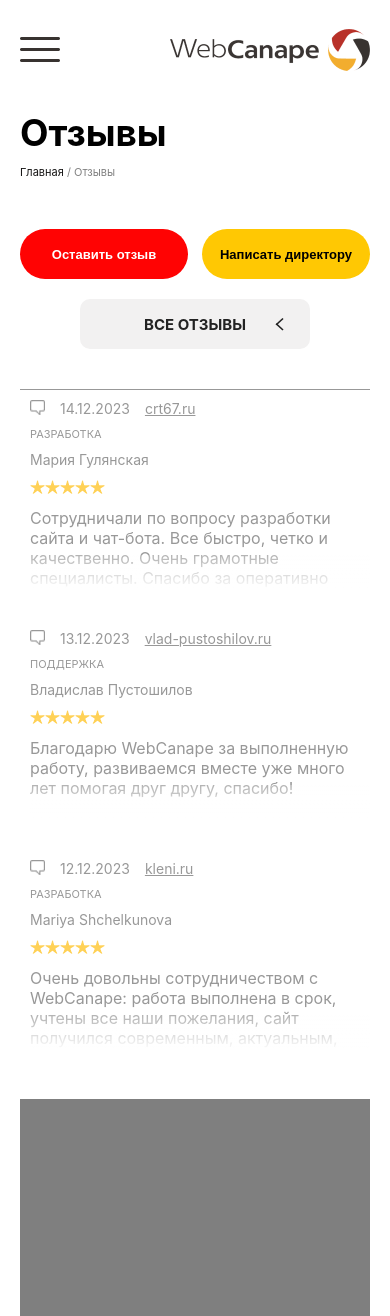
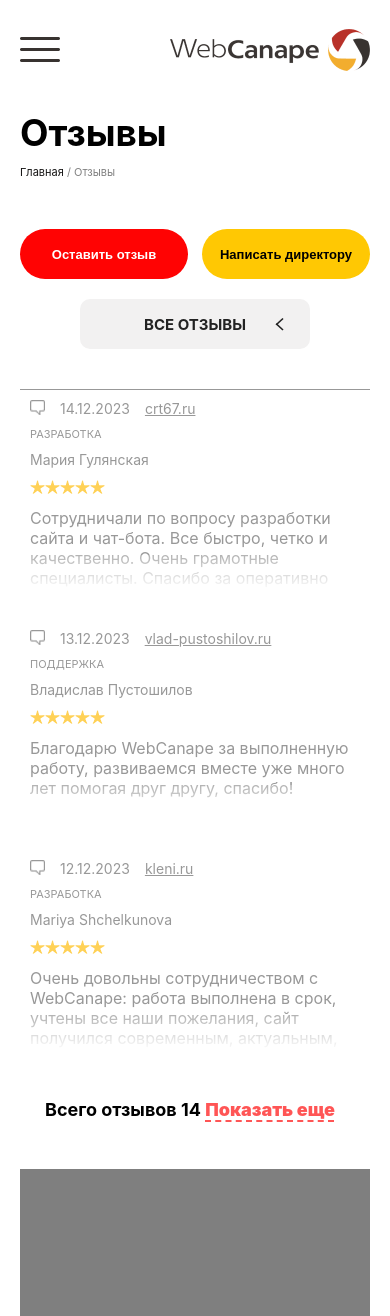
Before and after one commit to djakuzi/Feedback, a React (Vite) app: page / in a window 390 px wide. Shown: the top 1316 px of the page. Built offline with nearby package versions, Linux system fonts and the light colour scheme.

Commit message:
dev openMore Feedback

```diff
--- a/src/component/FeedbackCard/FeedbackCard.module.css
+++ b/src/component/FeedbackCard/FeedbackCard.module.css
@@ -1,6 +1,7 @@
 
 
 .feedbackCard{
+    /* background-color: aqua; */
     position: relative;
     cursor: pointer;
     color: #989898;
--- a/src/component/FeedbackMenu/FeedbackMenu.jsx
+++ b/src/component/FeedbackMenu/FeedbackMenu.jsx
@@ -1,10 +1,112 @@
+import { useEffect, useRef, useState } from "react"
 import FeedbackCard from "../FeedbackCard/FeedbackCard"
 import styles from "./FeedbackMenu.module.css"
 
+function calculatorHeightFeedbackMenu(bodyWidth, quantityCards, feedbackMenu, setOpenMore){
+
+     if(bodyWidth <= 1000 && bodyWidth >= 901){
+
+            let heightRows = 330
+            let min = 660
+            let max = Math.ceil(quantityCards/3) * heightRows
+            console.log(feedbackMenu.offsetHeight)
+
+            feedbackMenu.style.height = feedbackMenu.offsetHeight + min + 'px'
+
+            if(feedbackMenu.offsetHeight > max) {
+                feedbackMenu.style.height = max + 'px'
+                setOpenMore(false)
+            }
+
+            if (feedbackMenu.offsetHeight < max){
+                setOpenMore(true)
+            }
+
+        }
+
+    if(bodyWidth <= 900 && bodyWidth >= 561){
+
+        let heightRows = 250
+        let min = 750
+        let max = Math.ceil(quantityCards/2) * heightRows
+
+        feedbackMenu.style.height = feedbackMenu.offsetHeight + min + 'px'
+
+        if(feedbackMenu.offsetHeight > max) {
+            feedbackMenu.style.height = max + 'px'
+            setOpenMore(false)
+        }
+
+        if (feedbackMenu.offsetHeight < max){
+            setOpenMore(true)
+        }
+    }
+
+    if(bodyWidth <= 560){
+
+        let heightRows = 230
+        let min = 690
+        let max = Math.ceil(quantityCards/1) * heightRows
+        console.log(feedbackMenu.offsetHeight)
+
+        feedbackMenu.style.height = feedbackMenu.offsetHeight + min + 'px'
+
+        if(feedbackMenu.offsetHeight > max) {
+            feedbackMenu.style.height = max + 'px'
+            setOpenMore(false)
+        }
+
+        if (feedbackMenu.offsetHeight < max){
+            setOpenMore(true)
+        }
+    }
+}
+
 export default function FeedbackMenu({feedback, filter,setFeedbackDetails,setOpen}){
 
+    const [openMore, setOpenMore] = useState(false)
+
+    const feedbackMenu = useRef()
+
+
+    useEffect(() =>{
+
+        if (document.body.offsetWidth <= 1000 ) setOpenMore(true)
+
+        feedbackMenu.current.addEventListener('mouseenter', ()=> {
+            if (document.body.offsetWidth > 1000 ) document.body.style.overflow = 'hidden'
+        })
+        feedbackMenu.current.addEventListener('mouseleave', ()=> {
+            if (document.body.offsetWidth > 1000 ) document.body.style.overflow = 'visible'
+        })
+    }, [])
+
+    window.addEventListener('resize', function() {
+            if (document.body.offsetWidth <= 1000 ) {
+                setOpenMore(true)
+            }
+            if (document.body.offsetWidth > 1000) {
+                setOpenMore(false)
+                feedbackMenu.current.style.height = 660 + 'px'// когда экран больше 1000 px то меню отзывов overflow = hidden, поэтому возвращаем до стандартных размеров height
+            }
+    })
+
+
+    const handlerSeeMore = () =>{
+
+        let quantityCards = feedbackMenu.current.children.length
+
+        let bodyWidth = document.body.offsetWidth
+
+        calculatorHeightFeedbackMenu(bodyWidth, quantityCards, feedbackMenu.current, setOpenMore)
+
+
+    }
+
     return (
-        <div className={styles['feedbackMenu']}>
+        <div className={styles['box']}>
+
+            <div ref={feedbackMenu} className={styles['feedbackMenu']}>
                 {feedback.filter( (el) => ( filter == "all" || filter == "rate") ? true : el.sort == filter)
                 .sort((a,b)=> ( filter == "rate") ? (b.rate - a.rate): null)
                 .map( (el) => <FeedbackCard
@@ -23,6 +125,13 @@
                         setOpen={setOpen}
                     />)
                 }
+
+
             </div>
+
+            <div className={styles["moreOpen"]}>Всего отзывов {feedback.length} { openMore  && <span onClick={() => handlerSeeMore()}>Показать еще</span>} </div>
+
+        </div>
+
     )
 }
--- a/src/component/FeedbackMenu/FeedbackMenu.module.css
+++ b/src/component/FeedbackMenu/FeedbackMenu.module.css
@@ -1,3 +1,6 @@
+
+.box{
+}
 
 .feedbackMenu{
     border-top: 1px solid #989898;
@@ -7,7 +10,30 @@
     gap: 30px;
     overflow: scroll;
     height: 660px;
+    margin-bottom: 20px;
     /* background-color: antiquewhite; */
+}
+
+.moreOpen{
+   margin: 0 auto;
+    width: 160px;
+    height: 20px;
+    font-weight: bolder;
+    font-size: 18px;
+}
+
+.moreOpen span{
+    cursor: pointer;
+    font-size: 18px;
+    font-weight: bolder;
+    color: #ff5555;
+    text-decoration: underline;
+    text-decoration-style: dashed;
+    text-underline-offset: 5px;
+}
+
+.moreOpen span:hover{
+    text-decoration: none;
 }
 
 @media(max-width: 1000px) {
@@ -16,20 +42,25 @@
         overflow: hidden;
     }
 
+    .moreOpen{
+        width: 300px;
+    }
+
 }
 
 
 @media(max-width: 900px){
     .feedbackMenu {
         grid-template-columns: repeat(2, 1fr);
-        grid-auto-rows: 200px;
+        grid-auto-rows: 220px;
         gap: 30px;
+        height: 750px;
     }
 }
 
 @media(max-width: 560px){
     .feedbackMenu {
-        overflow: scroll;
+        height: 690px;
         grid-template-columns: repeat(1, 1fr);
         grid-auto-rows: 230px;
         gap: 0px;
```
Lines whose indentation alone changed are shown as unchanged.
